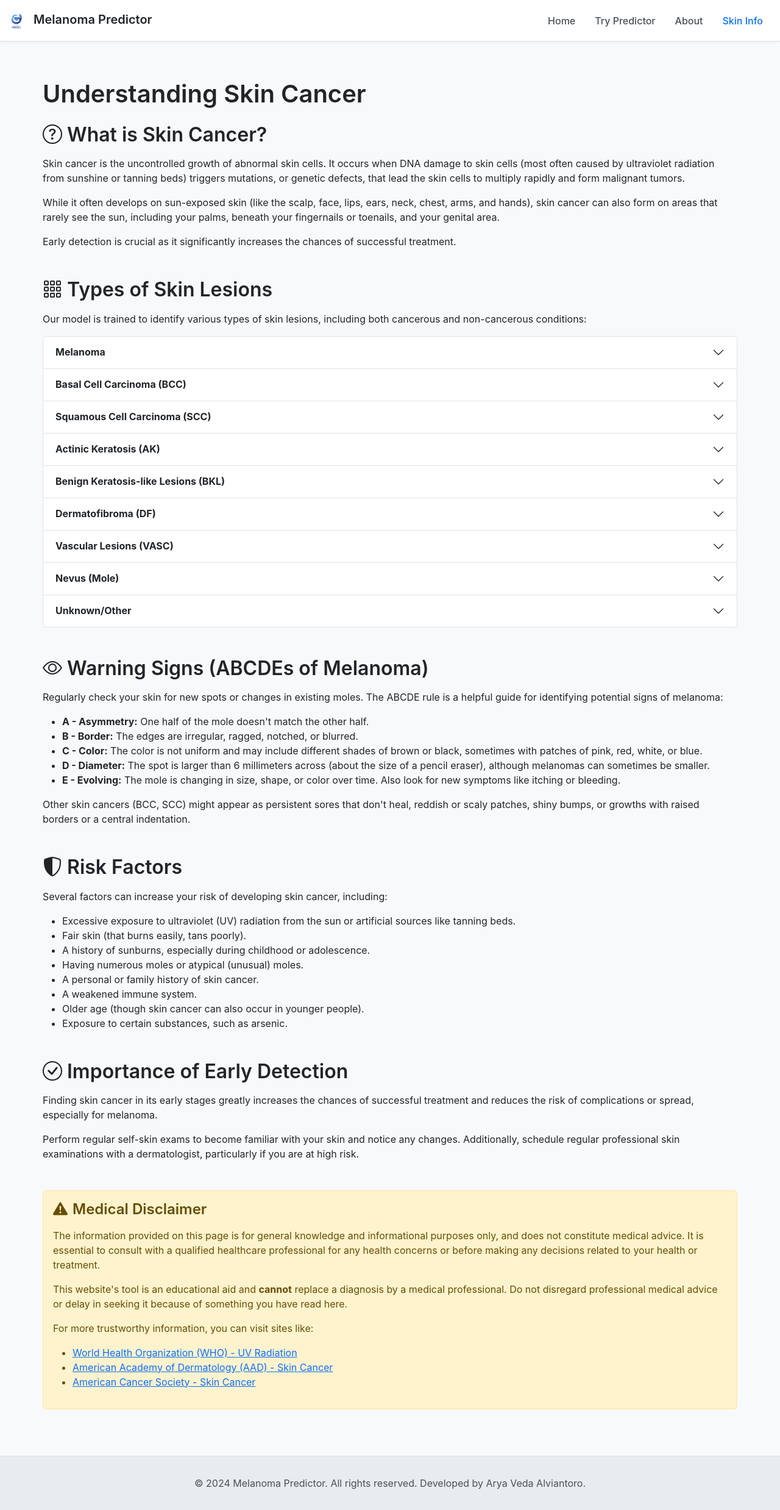
After one commit to aryaveda/melanoma-prediction, a Flask app: page /skin-info in a window 1280 px wide. The commit adds this page. Shown: the whole page at 61% size. Run offline with Flask 2, Linux system fonts and the light colour scheme.

Commit message:
Menambahkan rute baru untuk halaman informasi kanker kulit dan memperbarui halaman tentang dengan judul. Memperbarui navigasi di halaman tentang, indeks, dan prediksi untuk menyertakan tautan ke halaman informasi kanker kulit.

```diff
--- a/app.py
+++ b/app.py
@@ -350,8 +350,14 @@ def predictor_page():
     return render_template('predict.html')
 
 @app.route('/about')
-def about_page():
-    return render_template('about.html')
+def about():
+    """Renders the about page."""
+    return render_template('about.html', title='About')
+
+@app.route('/skin-info') # New route
+def skin_info():
+    """Renders the skin cancer information page."""
+    return render_template('skin_info.html', title='Skin Cancer Info')
 
 def get_target_layer(model):
     """Get the target layer for Grad-CAM visualization."""
--- a/templates/about.html
+++ b/templates/about.html
@@ -38,6 +38,9 @@
                     </li>
                     <li class="nav-item">
                         <a class="nav-link active" aria-current="page" href="/about">About</a>
+                    </li>
+                    <li class="nav-item">
+                        <a class="nav-link" href="/skin-info">Skin Info</a>
                     </li>
                     <!-- Add other links here if needed -->
                 </ul>
--- a/templates/index.html
+++ b/templates/index.html
@@ -30,6 +30,9 @@
                     </li>
                     <li class="nav-item">
                         <a class="nav-link" href="/about">About</a>
+                    </li>
+                    <li class="nav-item">
+                        <a class="nav-link" href="/skin-info">Skin Info</a>
                     </li>
                     <!-- Add other links here if needed -->
                 </ul>
--- a/templates/predict.html
+++ b/templates/predict.html
@@ -33,6 +33,9 @@
                     </li>
                     <li class="nav-item">
                         <a class="nav-link" href="/about">About</a>
+                    </li>
+                    <li class="nav-item">
+                        <a class="nav-link" href="/skin-info">Skin Info</a>
                     </li>
                     <!-- Add other links here if needed -->
                 </ul>
--- /dev/null
+++ b/templates/skin_info.html
@@ -0,0 +1,229 @@
+<!DOCTYPE html>
+<html lang="en">
+<head>
+    <meta charset="UTF-8">
+    <meta name="viewport" content="width=device-width, initial-scale=1.0">
+    <title>{{ title }} - Melanoma Predictor</title> <!-- Use title variable -->
+    <link href="https://cdn.jsdelivr.net/npm/bootstrap@5.3.0/dist/css/bootstrap.min.css" rel="stylesheet">
+    <link rel="stylesheet" href="https://cdn.jsdelivr.net/npm/bootstrap-icons@1.10.5/font/bootstrap-icons.css">
+    <link rel="icon" href="{{ url_for('static', filename='favicon.ico') }}">
+    <link rel="stylesheet" href="{{ url_for('static', filename='css/style.css') }}">
+</head>
+<body class="d-flex flex-column min-vh-100">
+    <!-- Navigation Bar -->
+    <nav class="navbar navbar-expand-lg fixed-top">
+        <div class="container-fluid">
+            <a class="navbar-brand" href="/">
+                <img src="{{ url_for('static', filename='images/logo512.png') }}" alt="Logo" height="30" class="d-inline-block align-text-top me-2">
+                Melanoma Predictor
+            </a>
+            <button class="navbar-toggler" type="button" data-bs-toggle="collapse" data-bs-target="#navbarNav" aria-controls="navbarNav" aria-expanded="false" aria-label="Toggle navigation">
+                <span class="navbar-toggler-icon"></span>
+            </button>
+            <div class="collapse navbar-collapse" id="navbarNav">
+                <ul class="navbar-nav ms-auto">
+                    <li class="nav-item">
+                        <a class="nav-link" href="/">Home</a>
+                    </li>
+                    <li class="nav-item">
+                        <a class="nav-link" href="/predictor">Try Predictor</a>
+                    </li>
+                    <li class="nav-item">
+                        <a class="nav-link" href="/about">About</a>
+                    </li>
+                     <li class="nav-item">
+                        <a class="nav-link active" aria-current="page" href="/skin-info">Skin Info</a> <!-- Added Skin Info link -->
+                    </li>
+                </ul>
+            </div>
+        </div>
+    </nav>
+
+    <!-- Main Content -->
+    <div class="container section-padding">
+        <main class="flex-shrink-0">
+            <h1 class="mb-4">Understanding Skin Cancer</h1>
+
+            <section id="what-is" class="mb-5">
+                <h2><i class="bi bi-question-circle me-2"></i>What is Skin Cancer?</h2>
+                <p>Skin cancer is the uncontrolled growth of abnormal skin cells. It occurs when DNA damage to skin cells (most often caused by ultraviolet radiation from sunshine or tanning beds) triggers mutations, or genetic defects, that lead the skin cells to multiply rapidly and form malignant tumors.</p>
+                <p>While it often develops on sun-exposed skin (like the scalp, face, lips, ears, neck, chest, arms, and hands), skin cancer can also form on areas that rarely see the sun, including your palms, beneath your fingernails or toenails, and your genital area.</p>
+                <p>Early detection is crucial as it significantly increases the chances of successful treatment.</p>
+            </section>
+
+            <section id="types" class="mb-5">
+                <h2><i class="bi bi-grid-3x3-gap me-2"></i>Types of Skin Lesions</h2>
+                <p>Our model is trained to identify various types of skin lesions, including both cancerous and non-cancerous conditions:</p>
+                <div class="accordion" id="skinCancerTypesAccordion">
+                    <div class="accordion-item">
+                        <h2 class="accordion-header" id="headingMelanoma">
+                        <button class="accordion-button collapsed" type="button" data-bs-toggle="collapse" data-bs-target="#collapseMelanoma" aria-expanded="false" aria-controls="collapseMelanoma">
+                            <strong>Melanoma</strong>
+                        </button>
+                        </h2>
+                        <div id="collapseMelanoma" class="accordion-collapse collapse" aria-labelledby="headingMelanoma" data-bs-parent="#skinCancerTypesAccordion">
+                        <div class="accordion-body">
+                            Melanoma develops in the melanocytes, the cells that produce melanin (the pigment that gives skin its color). Although less common than other types of skin cancer, melanoma is the most dangerous form because of its high likelihood of spreading (metastasizing) to other parts of the body if not detected and treated early. It can appear as a new mole or a change in an existing mole.
+                        </div>
+                        </div>
+                    </div>
+                    <div class="accordion-item">
+                        <h2 class="accordion-header" id="headingBCC">
+                        <button class="accordion-button collapsed" type="button" data-bs-toggle="collapse" data-bs-target="#collapseBCC" aria-expanded="false" aria-controls="collapseBCC">
+                            <strong>Basal Cell Carcinoma (BCC)</strong>
+                        </button>
+                        </h2>
+                        <div id="collapseBCC" class="accordion-collapse collapse" aria-labelledby="headingBCC" data-bs-parent="#skinCancerTypesAccordion">
+                        <div class="accordion-body">
+                            Basal cell carcinoma is the most common type of skin cancer. It usually appears as a slightly transparent or pearly/waxy bump, or a flat flesh-colored or brown scar-like lesion. BCC most often occurs on sun-exposed areas of your body, such as your face and neck. This cancer grows slowly and rarely spreads to other parts of the body, but it can invade surrounding tissue and cause disfigurement if left untreated.
+                        </div>
+                        </div>
+                    </div>
+                    <div class="accordion-item">
+                        <h2 class="accordion-header" id="headingSCC">
+                        <button class="accordion-button collapsed" type="button" data-bs-toggle="collapse" data-bs-target="#collapseSCC" aria-expanded="false" aria-controls="collapseSCC">
+                            <strong>Squamous Cell Carcinoma (SCC)</strong>
+                        </button>
+                        </h2>
+                        <div id="collapseSCC" class="accordion-collapse collapse" aria-labelledby="headingSCC" data-bs-parent="#skinCancerTypesAccordion">
+                        <div class="accordion-body">
+                            Squamous cell carcinoma is the second most common type of skin cancer. It often appears as a firm, red nodule, a flat lesion with a scaly, crusted surface, or a sore that doesn't heal. SCC typically occurs on sun-exposed areas of the body, such as the face, ears, and hands. While not as dangerous as melanoma, SCC can spread if left untreated.
+                        </div>
+                        </div>
+                    </div>
+                    <div class="accordion-item">
+                        <h2 class="accordion-header" id="headingAK">
+                        <button class="accordion-button collapsed" type="button" data-bs-toggle="collapse" data-bs-target="#collapseAK" aria-expanded="false" aria-controls="collapseAK">
+                            <strong>Actinic Keratosis (AK)</strong>
+                        </button>
+                        </h2>
+                        <div id="collapseAK" class="accordion-collapse collapse" aria-labelledby="headingAK" data-bs-parent="#skinCancerTypesAccordion">
+                        <div class="accordion-body">
+                            Actinic Keratosis is a pre-cancerous growth that typically appears as rough, scaly patches on sun-exposed areas of the skin. These lesions are considered precursors to squamous cell carcinoma and should be monitored closely. Early treatment can prevent their progression to skin cancer.
+                        </div>
+                        </div>
+                    </div>
+                    <div class="accordion-item">
+                        <h2 class="accordion-header" id="headingBKL">
+                        <button class="accordion-button collapsed" type="button" data-bs-toggle="collapse" data-bs-target="#collapseBKL" aria-expanded="false" aria-controls="collapseBKL">
+                            <strong>Benign Keratosis-like Lesions (BKL)</strong>
+                        </button>
+                        </h2>
+                        <div id="collapseBKL" class="accordion-collapse collapse" aria-labelledby="headingBKL" data-bs-parent="#skinCancerTypesAccordion">
+                        <div class="accordion-body">
+                            This category includes several types of non-cancerous (benign) skin growths such as seborrheic keratoses, solar lentigos, and lichen-planus like keratoses. While these growths are harmless, they can sometimes resemble more serious conditions and should be evaluated by a healthcare provider for proper diagnosis.
+                        </div>
+                        </div>
+                    </div>
+                    <div class="accordion-item">
+                        <h2 class="accordion-header" id="headingDF">
+                        <button class="accordion-button collapsed" type="button" data-bs-toggle="collapse" data-bs-target="#collapseDF" aria-expanded="false" aria-controls="collapseDF">
+                            <strong>Dermatofibroma (DF)</strong>
+                        </button>
+                        </h2>
+                        <div id="collapseDF" class="accordion-collapse collapse" aria-labelledby="headingDF" data-bs-parent="#skinCancerTypesAccordion">
+                        <div class="accordion-body">
+                            Dermatofibroma is a common benign skin growth that usually appears as a small, firm bump on the skin. These growths are typically brown to reddish in color and are most common on the legs. While harmless, they can sometimes be confused with other types of skin lesions.
+                        </div>
+                        </div>
+                    </div>
+                    <div class="accordion-item">
+                        <h2 class="accordion-header" id="headingVASC">
+                        <button class="accordion-button collapsed" type="button" data-bs-toggle="collapse" data-bs-target="#collapseVASC" aria-expanded="false" aria-controls="collapseVASC">
+                            <strong>Vascular Lesions (VASC)</strong>
+                        </button>
+                        </h2>
+                        <div id="collapseVASC" class="accordion-collapse collapse" aria-labelledby="headingVASC" data-bs-parent="#skinCancerTypesAccordion">
+                        <div class="accordion-body">
+                            Vascular lesions are growths made up of blood vessels. These include conditions like cherry angiomas, angiokeratomas, and pyogenic granulomas. While most vascular lesions are benign, some may require treatment for cosmetic reasons or if they cause discomfort.
+                        </div>
+                        </div>
+                    </div>
+                    <div class="accordion-item">
+                        <h2 class="accordion-header" id="headingNevus">
+                        <button class="accordion-button collapsed" type="button" data-bs-toggle="collapse" data-bs-target="#collapseNevus" aria-expanded="false" aria-controls="collapseNevus">
+                            <strong>Nevus (Mole)</strong>
+                        </button>
+                        </h2>
+                        <div id="collapseNevus" class="accordion-collapse collapse" aria-labelledby="headingNevus" data-bs-parent="#skinCancerTypesAccordion">
+                        <div class="accordion-body">
+                            A nevus, commonly known as a mole, is a usually benign growth of melanocytes (pigment-producing cells). While most moles are harmless, it's important to monitor them for changes using the ABCDE rule, as changes could indicate developing melanoma. Some people are born with moles (congenital nevi), while others develop them over time.
+                        </div>
+                        </div>
+                    </div>
+                    <div class="accordion-item">
+                        <h2 class="accordion-header" id="headingUnknown">
+                        <button class="accordion-button collapsed" type="button" data-bs-toggle="collapse" data-bs-target="#collapseUnknown" aria-expanded="false" aria-controls="collapseUnknown">
+                            <strong>Unknown/Other</strong>
+                        </button>
+                        </h2>
+                        <div id="collapseUnknown" class="accordion-collapse collapse" aria-labelledby="headingUnknown" data-bs-parent="#skinCancerTypesAccordion">
+                        <div class="accordion-body">
+                            Some skin lesions may not clearly fit into the above categories or may require additional examination for proper classification. If our system identifies a lesion as "unknown," or if you're uncertain about any skin changes, it's important to consult with a healthcare provider for proper evaluation and diagnosis.
+                        </div>
+                        </div>
+                    </div>
+                </div>
+            </section>
+
+            <section id="warning-signs" class="mb-5">
+                <h2><i class="bi bi-eye me-2"></i>Warning Signs (ABCDEs of Melanoma)</h2>
+                <p>Regularly check your skin for new spots or changes in existing moles. The ABCDE rule is a helpful guide for identifying potential signs of melanoma:</p>
+                <ul>
+                    <li><strong>A - Asymmetry:</strong> One half of the mole doesn't match the other half.</li>
+                    <li><strong>B - Border:</strong> The edges are irregular, ragged, notched, or blurred.</li>
+                    <li><strong>C - Color:</strong> The color is not uniform and may include different shades of brown or black, sometimes with patches of pink, red, white, or blue.</li>
+                    <li><strong>D - Diameter:</strong> The spot is larger than 6 millimeters across (about the size of a pencil eraser), although melanomas can sometimes be smaller.</li>
+                    <li><strong>E - Evolving:</strong> The mole is changing in size, shape, or color over time. Also look for new symptoms like itching or bleeding.</li>
+                </ul>
+                 <p>Other skin cancers (BCC, SCC) might appear as persistent sores that don't heal, reddish or scaly patches, shiny bumps, or growths with raised borders or a central indentation.</p>
+            </section>
+
+            <section id="risk-factors" class="mb-5">
+                <h2><i class="bi bi-shield-shaded me-2"></i>Risk Factors</h2>
+                <p>Several factors can increase your risk of developing skin cancer, including:</p>
+                <ul>
+                    <li>Excessive exposure to ultraviolet (UV) radiation from the sun or artificial sources like tanning beds.</li>
+                    <li>Fair skin (that burns easily, tans poorly).</li>
+                    <li>A history of sunburns, especially during childhood or adolescence.</li>
+                    <li>Having numerous moles or atypical (unusual) moles.</li>
+                    <li>A personal or family history of skin cancer.</li>
+                    <li>A weakened immune system.</li>
+                    <li>Older age (though skin cancer can also occur in younger people).</li>
+                    <li>Exposure to certain substances, such as arsenic.</li>
+                </ul>
+            </section>
+
+            <section id="importance" class="mb-5">
+                 <h2><i class="bi bi-check-circle me-2"></i>Importance of Early Detection</h2>
+                 <p>Finding skin cancer in its early stages greatly increases the chances of successful treatment and reduces the risk of complications or spread, especially for melanoma.</p>
+                 <p>Perform regular self-skin exams to become familiar with your skin and notice any changes. Additionally, schedule regular professional skin examinations with a dermatologist, particularly if you are at high risk.</p>
+            </section>
+
+            <section id="disclaimer-info" class="alert alert-warning">
+                <h4 class="alert-heading"><i class="bi bi-exclamation-triangle-fill me-2"></i>Medical Disclaimer</h4>
+                <p>The information provided on this page is for general knowledge and informational purposes only, and does not constitute medical advice. It is essential to consult with a qualified healthcare professional for any health concerns or before making any decisions related to your health or treatment.</p>
+                <p>This website's tool is an educational aid and <strong>cannot</strong> replace a diagnosis by a medical professional. Do not disregard professional medical advice or delay in seeking it because of something you have read here.</p>
+                <p>For more trustworthy information, you can visit sites like:
+                    <ul>
+                        <li><a href="https://www.who.int/news-room/fact-sheets/detail/ultraviolet-radiation" target="_blank" rel="noopener noreferrer">World Health Organization (WHO) - UV Radiation</a></li>
+                        <li><a href="https://www.aad.org/public/diseases/skin-cancer" target="_blank" rel="noopener noreferrer">American Academy of Dermatology (AAD) - Skin Cancer</a></li>
+                        <li><a href="https://www.cancer.org/cancer/types/skin-cancer.html" target="_blank" rel="noopener noreferrer">American Cancer Society - Skin Cancer</a></li>
+                        <!-- Add links to relevant local organizations if available -->
+                    </ul>
+                </p>
+            </section>
+
+        </main>
+    </div>
+
+    <!-- Footer -->
+    <footer class="footer text-center mt-auto">
+        <div class="container">
+            <p class="mb-0">&copy; 2024 Melanoma Predictor. All rights reserved. Developed by Arya Veda Alviantoro.</p>
+        </div>
+    </footer>
+
+    <script src="https://cdn.jsdelivr.net/npm/bootstrap@5.3.0/dist/js/bootstrap.bundle.min.js"></script>
+</body>
+</html>
```
